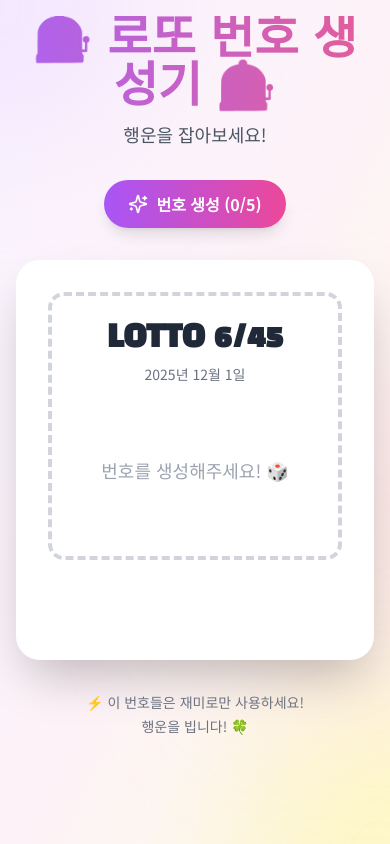
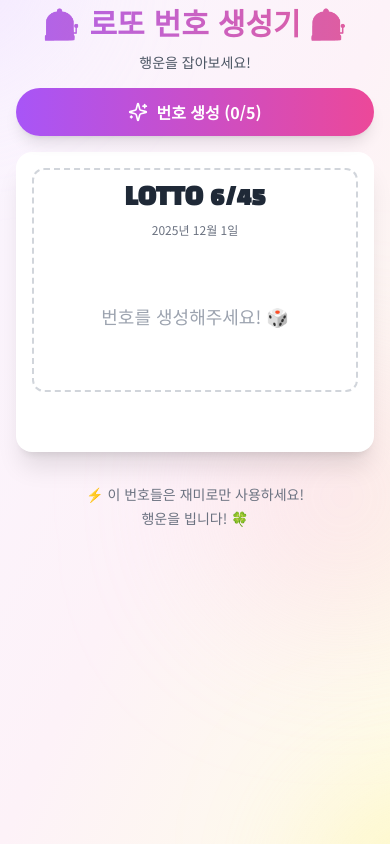
Before and after one commit to franjisca/lotto-generator, a React (Vite) app: page / in a window 390 px wide. Built offline with nearby package versions, Linux system fonts and the light colour scheme.

Commit message:
모바일 반응형 수정

```diff
--- a/src/components/LottoGenerator.tsx
+++ b/src/components/LottoGenerator.tsx
@@ -212,36 +212,36 @@ const LottoGenerator: React.FC = () => {
   };
 
   return (
-    <div className="min-h-screen bg-gradient-to-br from-purple-50 via-pink-50 to-yellow-50 p-4 relative overflow-hidden">
+    <div className="min-h-screen bg-gradient-to-br from-purple-50 via-pink-50 to-yellow-50 p-2 sm:p-4 relative overflow-hidden">
       {/* 배경 장식 */}
       <div className="absolute inset-0 overflow-hidden pointer-events-none">
-        <div className="absolute -top-40 -left-40 w-80 h-80 bg-purple-200 rounded-full mix-blend-multiply filter blur-3xl opacity-30 animate-blob"></div>
-        <div className="absolute -bottom-40 -right-40 w-80 h-80 bg-yellow-200 rounded-full mix-blend-multiply filter blur-3xl opacity-30 animate-blob animation-delay-2000"></div>
-        <div className="absolute top-1/2 left-1/2 transform -translate-x-1/2 -translate-y-1/2 w-80 h-80 bg-pink-200 rounded-full mix-blend-multiply filter blur-3xl opacity-30 animate-blob animation-delay-4000"></div>
+        <div className="absolute -top-40 -left-40 w-60 sm:w-80 h-60 sm:h-80 bg-purple-200 rounded-full mix-blend-multiply filter blur-3xl opacity-30 animate-blob"></div>
+        <div className="absolute -bottom-40 -right-40 w-60 sm:w-80 h-60 sm:h-80 bg-yellow-200 rounded-full mix-blend-multiply filter blur-3xl opacity-30 animate-blob animation-delay-2000"></div>
+        <div className="absolute top-1/2 left-1/2 transform -translate-x-1/2 -translate-y-1/2 w-60 sm:w-80 h-60 sm:h-80 bg-pink-200 rounded-full mix-blend-multiply filter blur-3xl opacity-30 animate-blob animation-delay-4000"></div>
       </div>
 
       <div className="relative z-10 max-w-4xl mx-auto">
         {/* 헤더 */}
-        <div className="text-center mb-8">
-          <h1 className="text-5xl md:text-6xl font-black bg-gradient-to-r from-purple-600 to-pink-600 bg-clip-text text-transparent mb-2 animate-pulse">
+        <div className="text-center mb-4 sm:mb-8">
+          <h1 className="text-3xl sm:text-5xl md:text-6xl font-black bg-gradient-to-r from-purple-600 to-pink-600 bg-clip-text text-transparent mb-2 animate-pulse">
             🎰 로또 번호 생성기 🎰
           </h1>
-          <p className="text-gray-600 text-lg">행운을 잡아보세요!</p>
+          <p className="text-sm sm:text-lg text-gray-600">행운을 잡아보세요!</p>
         </div>
 
         {/* 컨트롤 버튼 */}
-        <div className="flex flex-wrap gap-4 justify-center mb-8">
+        <div className="flex flex-col sm:flex-row gap-3 sm:gap-4 justify-center mb-4 sm:mb-8 px-2">
           <button
             onClick={addLottoSet}
             disabled={lottoSets.length >= 5 || isGenerating}
             className={`
-              px-6 py-3 rounded-full font-bold text-white transition-all duration-300 transform
+      px-4 sm:px-6 py-3 rounded-full font-bold text-white transition-all duration-300 transform
       ${
         lottoSets.length >= 5 || isGenerating
           ? "bg-gray-400 cursor-not-allowed"
           : "bg-gradient-to-r from-purple-500 to-pink-500 hover:from-purple-600 hover:to-pink-600 hover:scale-105 shadow-lg hover:shadow-xl"
       }
-              flex items-center gap-2
+      flex items-center justify-center gap-2 w-full sm:w-auto
     `}
           >
             {isGenerating ? (
@@ -256,7 +256,7 @@ const LottoGenerator: React.FC = () => {
             <>
               <button
                 onClick={downloadAsImage}
-                className="px-6 py-3 rounded-full font-bold text-white bg-gradient-to-r from-green-500 to-teal-500 hover:from-green-600 hover:to-teal-600 transition-all duration-300 transform hover:scale-105 shadow-lg hover:shadow-xl flex items-center gap-2"
+                className="px-4 sm:px-6 py-3 rounded-full font-bold text-white bg-gradient-to-r from-green-500 to-teal-500 hover:from-green-600 hover:to-teal-600 transition-all duration-300 transform hover:scale-105 shadow-lg hover:shadow-xl flex items-center justify-center gap-2 w-full sm:w-auto"
               >
                 <Download className="w-5 h-5" />
                 이미지로 저장
@@ -276,15 +276,15 @@ const LottoGenerator: React.FC = () => {
         {/* 로또 티켓 */}
         <div
           ref={lottoTicketRef}
-          className="bg-white rounded-3xl shadow-2xl p-8 mx-auto max-w-2xl"
-          style={{ minHeight: "400px" }}
+          className="bg-white rounded-2xl sm:rounded-3xl shadow-xl sm:shadow-2xl p-4 sm:p-8 mx-2 sm:mx-auto max-w-2xl"
+          style={{ minHeight: "300px" }}
         >
-          <div className="border-4 border-dashed border-gray-300 rounded-2xl p-6">
-            <div className="text-center mb-6">
-              <h2 className="text-3xl font-black text-gray-800 mb-2">
+          <div className="border-2 sm:border-4 border-dashed border-gray-300 rounded-xl sm:rounded-2xl p-3 sm:p-6">
+            <div className="text-center mb-4 sm:mb-6">
+              <h2 className="text-2xl sm:text-3xl font-black text-gray-800 mb-2">
                 LOTTO 6/45
               </h2>
-              <p className="text-sm text-gray-500">
+              <p className="text-xs sm:text-sm text-gray-500">
                 {new Date().toLocaleDateString("ko-KR", {
                   year: "numeric",
                   month: "long",
@@ -298,48 +298,66 @@ const LottoGenerator: React.FC = () => {
                 <p className="text-gray-400 text-lg">번호를 생성해주세요! 🎲</p>
               </div>
             ) : (
-              <div className="space-y-4">
+              <div className="space-y-3">
                 {lottoSets.map((set, index) => (
                   <div key={set.id} className="relative group">
-                    <div className="flex items-center justify-between p-4 bg-gradient-to-r from-gray-50 to-gray-100 rounded-xl border border-gray-200 transition-all duration-300 hover:shadow-md">
-                      <div className="flex items-center gap-4">
+                    <div className="flex flex-col sm:flex-row items-start sm:items-center justify-between p-3 bg-gradient-to-r from-gray-50 to-gray-100 rounded-lg sm:rounded-xl border border-gray-200 transition-all duration-300 hover:shadow-md">
+                      <div className="flex items-center gap-2 sm:gap-4 w-full sm:w-auto">
                         <div
-                          className="w-10 h-10 bg-gradient-to-br from-purple-500 to-pink-500 rounded-full text-white font-bold shadow-md flex items-center justify-center"
+                          className="w-8 h-8 sm:w-10 sm:h-10 bg-gradient-to-br from-purple-500 to-pink-500 rounded-full text-white font-bold shadow-md flex-shrink-0"
                           style={{
-                            padding: "0",
-                            fontSize: "16px",
-                            lineHeight: "40px",
+                            display: "table",
+                            position: "relative",
                             textAlign: "center",
                           }}
                         >
+                          <span
+                            style={{
+                              display: "table-cell",
+                              verticalAlign: "middle",
+                              lineHeight: "32px",
+                              textAlign: "center",
+                              fontSize: "14px",
+                            }}
+                            className="sm:text-base sm:leading-10"
+                          >
                             {String.fromCharCode(65 + index)}
+                          </span>
                         </div>
-                        <div className="flex gap-2">
+                        <div className="flex gap-1.5 sm:gap-2 flex-wrap">
                           {set.numbers.map((num) => (
                             <div
                               key={num}
                               className={`
-                                w-12 h-12 rounded-full font-bold text-lg
+                  w-9 h-9 sm:w-12 sm:h-12 rounded-full font-bold text-sm sm:text-lg
                   shadow-md transform transition-all duration-300 hover:scale-110 hover:rotate-3
-                                ${getNumberColor(
-                                  num
-                                )} flex items-center justify-center
+                  ${getNumberColor(num)}
                 `}
                               style={{
-                                padding: "0",
-                                fontSize: "18px",
-                                lineHeight: "48px",
+                                display: "table",
+                                position: "relative",
                                 textAlign: "center",
                               }}
                             >
+                              <span
+                                style={{
+                                  display: "table-cell",
+                                  verticalAlign: "middle",
+                                  lineHeight: "36px",
+                                  textAlign: "center",
+                                  fontSize: "14px",
+                                }}
+                                className="sm:text-lg sm:leading-[48px]"
+                              >
                                 {num}
+                              </span>
                             </div>
                           ))}
                         </div>
                       </div>
                       <button
                         onClick={() => removeLottoSet(set.id)}
-                        className="opacity-0 group-hover:opacity-100 transition-opacity duration-200 p-2 text-red-500 hover:bg-red-50 rounded-lg"
+                        className="mt-2 sm:mt-0 opacity-100 sm:opacity-0 group-hover:opacity-100 transition-opacity duration-200 p-2 text-red-500 hover:bg-red-50 rounded-lg self-end sm:self-auto"
                       >
                         <Trash2 className="w-4 h-4" />
                       </button>
```
Lines whose indentation alone changed are shown as unchanged.
